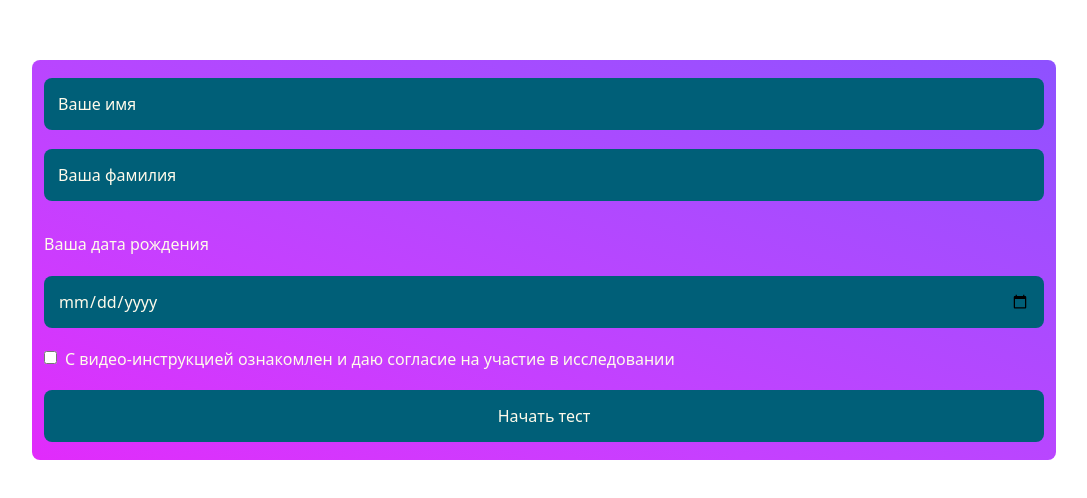
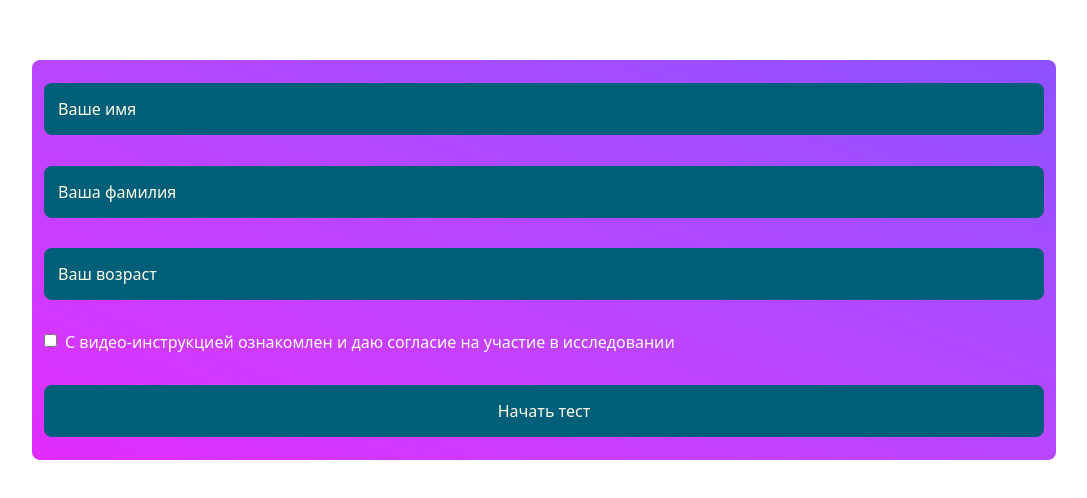
Before and after one commit to IlyaShevchenkoSwimmer/SvetikPsychoTest, a React (Vite) app: page / in a window 1280 px wide. Shown: the part 140-638 px from the top of the page, without its empty margins (96-1183 px from the left). Built offline with nearby package versions, Linux system fonts and the light colour scheme.

Commit message:
changed age input in form

```diff
--- a/src/components/AgreeForm.tsx
+++ b/src/components/AgreeForm.tsx
@@ -29,7 +29,7 @@ export default function AgreeForm() {
             addUser({
               name: firstName,
               lastname: lastName,
-              birthdate: birthDate,
+              age: birthDate,
             })
           );
           dispatch(agreed());
@@ -51,14 +51,12 @@ export default function AgreeForm() {
           required
         />
 
-        <label htmlFor="birth-date" className="mt-3">
-          Ваша дата рождения
-        </label>
         <input
-          type="date"
+          type="text"
+          placeholder="Ваш возраст"
           id="birth-date"
           name="birth-date"
-          className="rounded-lg bg-cyan-800 p-3 border-2 border-solid border-transparent outline-0 focus:border-2 focus:border-solid focus:border-blue-500 "
+          className="rounded-lg bg-cyan-800 p-3 border-2 border-solid border-transparent outline-0 focus:border-2 focus:border-solid focus:border-blue-500 placeholder:text-amber-50"
           required
         />
 
--- a/src/store/userInfoSlice.ts
+++ b/src/store/userInfoSlice.ts
@@ -4,13 +4,13 @@ import type { RootState } from "./index";
 export interface userInfoInitState {
   name: string;
   lastname: string;
-  birthdate: string;
+  age: string;
 }
 
 const initialState: userInfoInitState = {
   name: "",
   lastname: "",
-  birthdate: "",
+  age: "",
 };
 
 const userInfoSlice = createSlice({
@@ -20,7 +20,7 @@ const userInfoSlice = createSlice({
     addUser: (state, action) => {
       state.name = action.payload.name;
       state.lastname = action.payload.lastname;
-      state.birthdate = action.payload.birthdate;
+      state.age = action.payload.age;
     },
   },
 });
```
